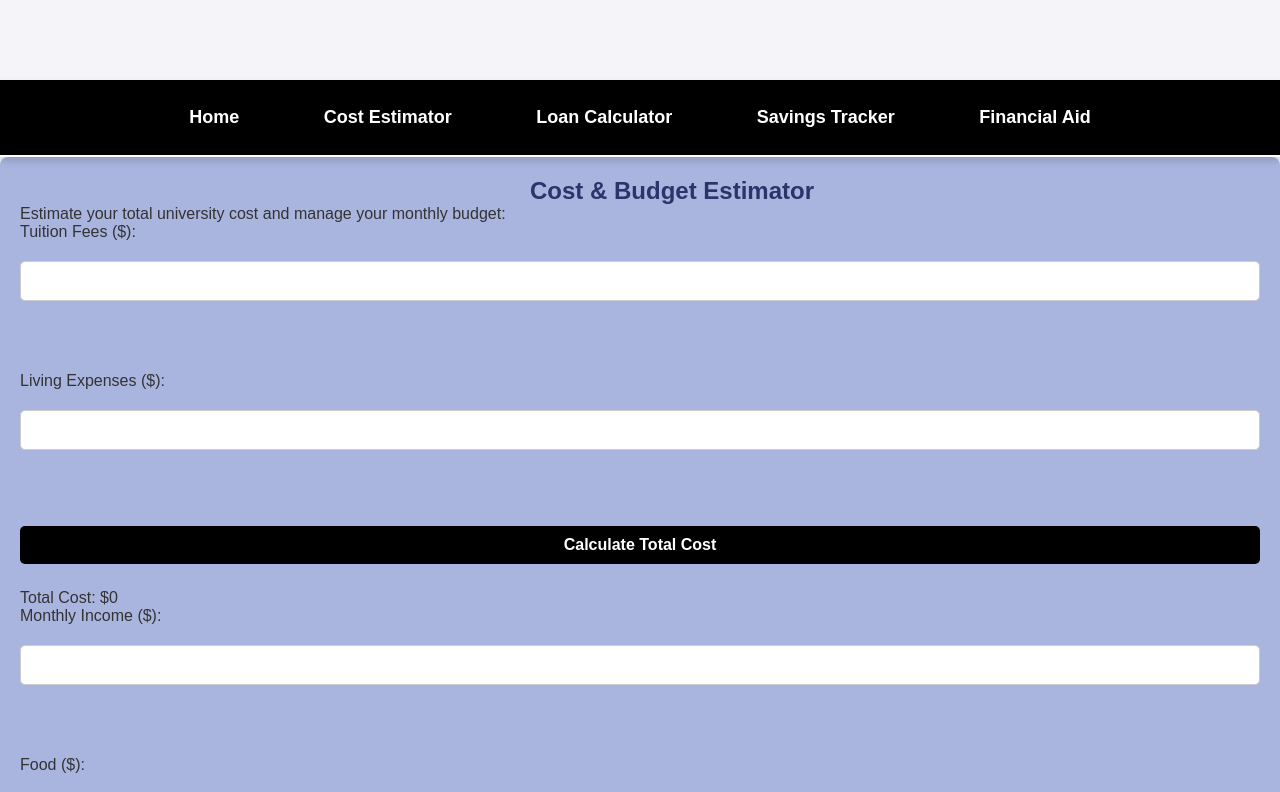
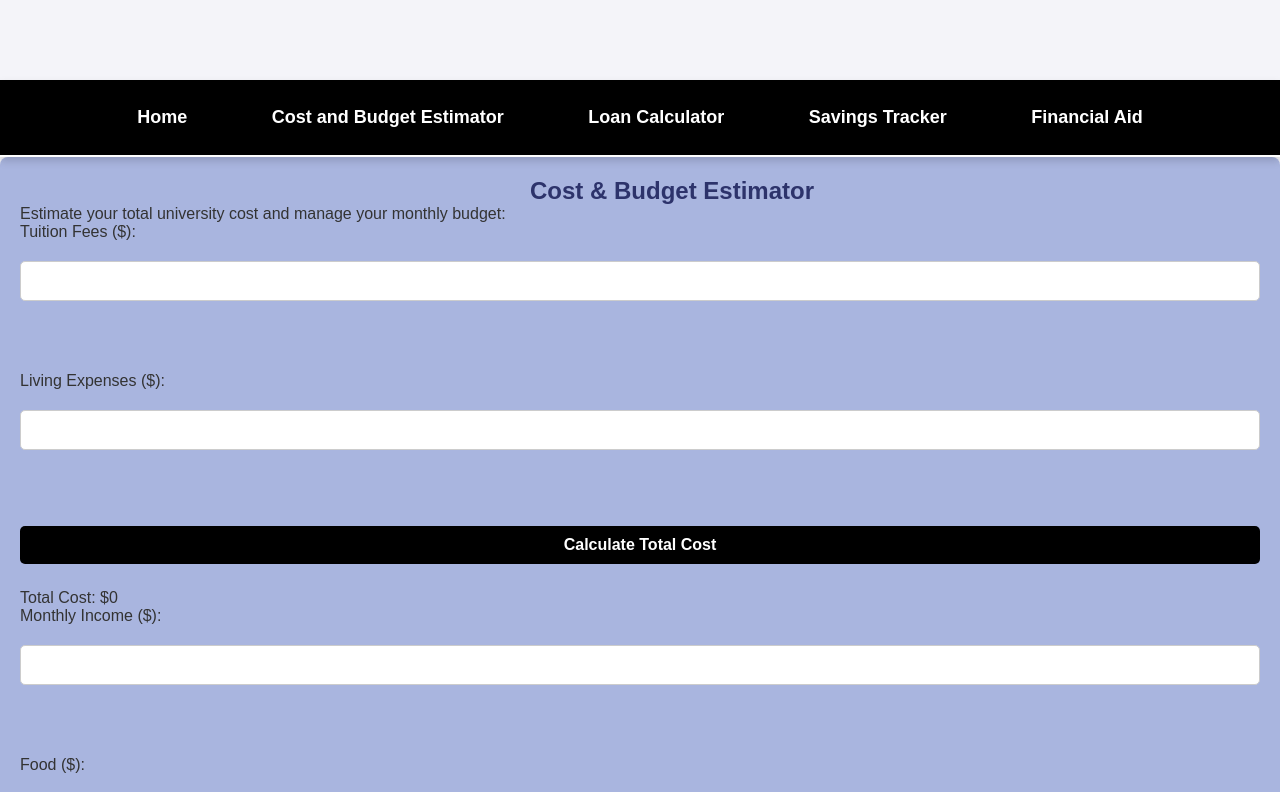
Before and after one commit to Jasper1034/p.colab, a plain HTML site: page cost and budget estimator.html in a window 1280 px wide. Shown: the top 792 px of the page. Drawn offline with Linux system fonts and the light colour scheme.

Commit message:
changes the names on navbar

```diff
--- a/cost and budget estimator.html
+++ b/cost and budget estimator.html
@@ -10,7 +10,7 @@
 <nav id="navbar">
     <ul>
         <li><a href="home.html">Home</a></li>
-        <li><a href="cost and budget estimator.html">Cost Estimator</a></li>
+        <li><a href="cost and budget estimator.html">Cost and Budget Estimator</a></li>
         <li><a href="loan-calculator.html">Loan Calculator</a></li>
         <li><a href="savings-tracker.html">Savings Tracker</a></li>
         <li><a href="financial-aid.html">Financial Aid</a></li>
```
Also changed, not shown: financial-aid.html (+0 -1 lines), loan-calculator.html (+0 -1 lines).
